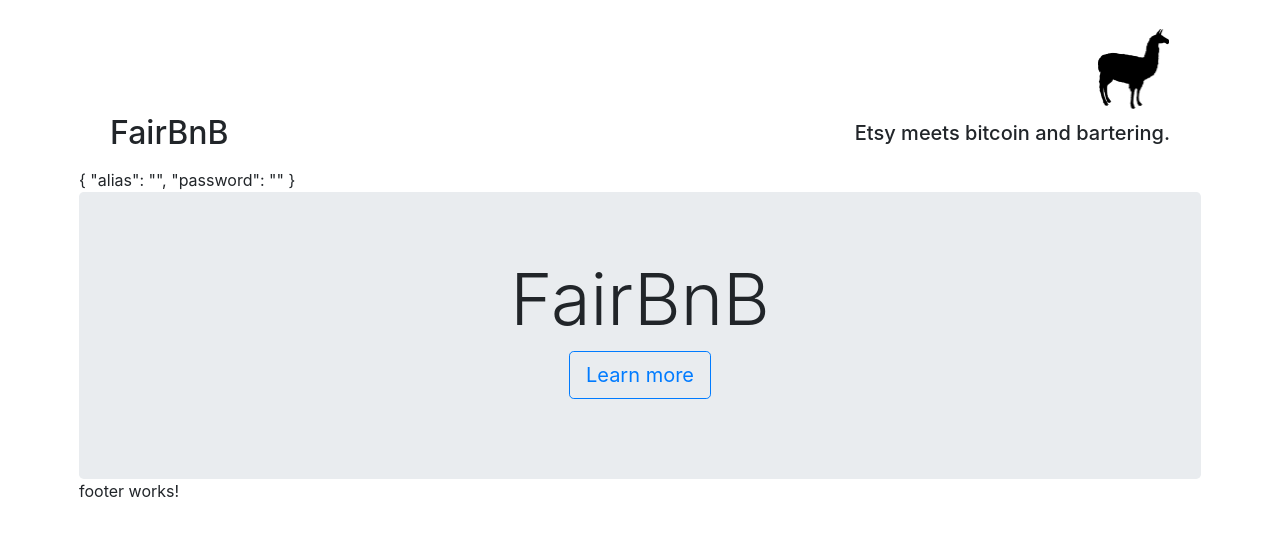
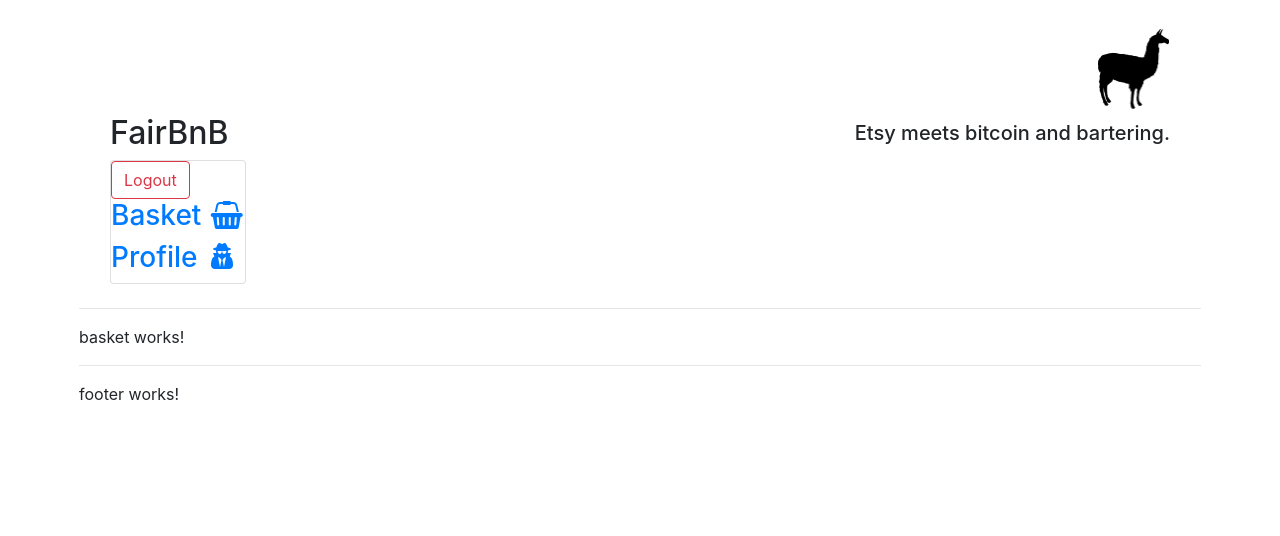
Before and after one commit to jgcarlson/project-awesome, an Angular app in the folder public/: page /user/1/basket in a window 1280 px wide. Shown: the top 536 px of the page. Built offline with nearby package versions, Linux system fonts and the light colour scheme; sample sign-in values are in the browser's storage.

Commit message:
created user profiles and basket

```diff
--- a/public/src/app/app-routing.module.ts
+++ b/public/src/app/app-routing.module.ts
@@ -8,13 +8,15 @@ import { SearchComponent } from './search/search.component';
 import { ProductComponent } from './product/product.component';
 import { ProfileComponent } from './profile/profile.component';
 import { RegisterComponent } from './register/register.component';
+import { BasketComponent } from './basket/basket.component';
 
-const routes: Routes = [ // to limit access to only logged in users, add 'canActivate: [RouterService]' to route.
+const routes: Routes = [ // to limit access to only logged in users, add 'canActivate: [OmniService]' to route.
   { path: '', component: LandingComponent },
   { path: 'search', component: SearchComponent },
   { path: 'register', component: RegisterComponent },
   { path: 'product/:id', component: ProductComponent },
-  { path: 'profile/:id', component: ProfileComponent },
+  { path: 'user/:id', component: ProfileComponent },
+  { path: 'user/:id/basket', component: BasketComponent, canActivate: [OmniService] },
   { path: '**', component: LandingComponent }
 ];
 
--- a/public/src/app/app.module.ts
+++ b/public/src/app/app.module.ts
@@ -15,6 +15,7 @@ import { SearchComponent } from './search/search.component';
 import { ProductComponent } from './product/product.component';
 import { ProfileComponent } from './profile/profile.component';
 import { RegisterComponent } from './register/register.component';
+import { BasketComponent } from './basket/basket.component';
 
 @NgModule({
   declarations: [
@@ -25,7 +26,8 @@ import { RegisterComponent } from './register/register.component';
     SearchComponent,
     ProductComponent,
     ProfileComponent,
-    RegisterComponent
+    RegisterComponent,
+    BasketComponent
   ],
   imports: [
     BrowserModule,
--- /dev/null
+++ b/public/src/app/basket/basket.component.html
@@ -0,0 +1,3 @@
+<p>
+  basket works!
+</p>
--- /dev/null
+++ b/public/src/app/basket/basket.component.ts
@@ -0,0 +1,15 @@
+import { Component, OnInit } from '@angular/core';
+
+@Component({
+  selector: 'app-basket',
+  templateUrl: './basket.component.html',
+  styleUrls: ['./basket.component.css']
+})
+export class BasketComponent implements OnInit {
+
+  constructor() { }
+
+  ngOnInit() {
+  }
+
+}
--- a/public/src/app/footer/footer.component.html
+++ b/public/src/app/footer/footer.component.html
@@ -1,3 +1,4 @@
+<hr>
 <p>
   footer works!
 </p>
--- a/public/src/app/header/header.component.css
+++ b/public/src/app/header/header.component.css
@@ -11,10 +11,6 @@ img {
   text-align: left;
 }
 
-.navbar {
-  border-radius: 8px;
-}
-
 form {
   text-align: right;
 }
--- a/public/src/app/header/header.component.html
+++ b/public/src/app/header/header.component.html
@@ -8,11 +8,11 @@
       <h2>FairBnB</h2>
       <h5>Etsy meets bitcoin and bartering.</h5>
     </div>
-    <div class="navbar-collapse collapse" id="navbar">
+    <div *ngIf="currentUser == null" class="navbar-collapse collapse" id="loggedout">
         <form class="d-inline ml-auto" (submit)="login()">
             <div class="input-group">
               <input type="text" name="alias" [(ngModel)]="user.alias" class="form-control" placeholder="Alias">
-              <input type="text" name="password" [(ngModel)]="user.password" class="form-control" placeholder="Password">
+              <input type="password" name="password" [(ngModel)]="user.password" class="form-control" placeholder="Password">
               <span class="input-group-btn">
                 <button class="btn btn-outline-primary" type="submit">Login</button>
               </span>
@@ -20,6 +20,14 @@
             <small class="form-text text-muted">Don't have an account? Register <a [routerLink]="['/register']">here</a>!</small>
         </form>
     </div>
+    <div *ngIf="currentUser != null" class="container-fluid" id="loggedin">
+      <div class="card">
+        <div class="card-block d-inline">
+          <button type="submit" class="btn btn-outline-danger" (click)="logout()">Logout</button>
+          <h3><a [routerLink]="['user', currentUser.user.id, 'basket']">Basket <i class="fa fa-shopping-basket fa-fw" aria-hidden="true"></i></a></h3>
+          <h3><a [routerLink]="['user', currentUser.user.id]">Profile <i class="fa fa-user-secret fa-fw" aria-hidden="true"></i></a></h3>
+        </div>
+      </div>
+    </div>
 </nav>
-
-{{ user | json }}
+<hr>
--- a/public/src/app/header/header.component.ts
+++ b/public/src/app/header/header.component.ts
@@ -10,10 +10,15 @@ import { OmniService } from './../omni.service';
 })
 export class HeaderComponent implements OnInit {
 
-  constructor(private _omniService:OmniService, private _router:Router) { }
+  constructor(private _omniService:OmniService, private _router:Router) {
+    this.currentUser = JSON.parse(localStorage.getItem('currentUser'));
+  }
 
   ngOnInit() {
+    console.log(this.currentUser)
   }
+
+  currentUser:any;
 
   user:any = {
     alias: '',
@@ -23,13 +28,22 @@ export class HeaderComponent implements OnInit {
   login() {
     this._omniService.login(this.user)
     .then(data => {
-      if (data.success) {
-        this._router.navigate(['/dashboard']);
-      }
+      this.currentUser = data;
+      console.log(data);
+      console.log(this.currentUser);
     })
-    .catch(data => console.log('Login-catch data:', data))
+    .catch(data => console.log('Login-catch data:', data));
     this.user = { alias: '', password: '' };
-  };
+  }
+
+  logout() {
+    localStorage.removeItem('currentUser');
+    this.currentUser = JSON.parse(localStorage.getItem('currentUser'));
+    this._router.navigate(['/']);
+    console.log(this.currentUser)
+  }
+
+
 
 
 
--- a/public/src/app/omni.service.ts
+++ b/public/src/app/omni.service.ts
@@ -120,10 +120,6 @@ export class OmniService implements CanActivate {
       toPromise();
     }
 
-    logout() {
-      localStorage.removeItem('currentUser');
-    }
-
     get_user(id){
       return this._http.get('/api/get_user/' + id)
       .map( data => data.json())
--- a/public/src/app/profile/profile.component.html
+++ b/public/src/app/profile/profile.component.html
@@ -1,3 +1,7 @@
 <p>
   profile works!
 </p>
+
+<div *ngIf="currentUser.user.vendor" class="container-fluid">
+
+</div>
--- a/public/src/app/register/register.component.html
+++ b/public/src/app/register/register.component.html
@@ -54,4 +54,3 @@
     </div>
   </div>
 </div>
-{{ user | json }}
```
Also changed, not shown: public/src/app/basket/basket.component.css (added), 2 other files (tests, documents, lock files or other folders).
